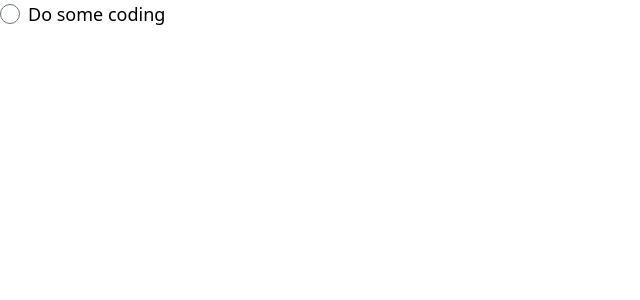
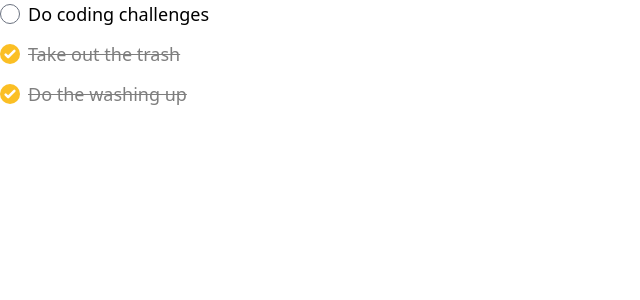
Before and after one commit to bk20dev/todo-app, a React (Create React App) app: page / in a window 1280 px wide. Shown: the top 300 px of the page, without its empty margins (0-640 px from the left). Built offline with nearby package versions, Linux system fonts and the light colour scheme.

Commit message:
Added Redux. Created TodoList component

```diff
--- a/package.json
+++ b/package.json
@@ -4,12 +4,14 @@
   "private": true,
   "dependencies": {
     "@craco/craco": "^6.2.0",
+    "@reduxjs/toolkit": "^1.6.1",
     "@tailwindcss/forms": "^0.3.3",
     "@testing-library/jest-dom": "^5.11.4",
     "@testing-library/react": "^11.1.0",
     "@testing-library/user-event": "^12.1.10",
     "react": "^17.0.2",
     "react-dom": "^17.0.2",
+    "react-redux": "^7.2.4",
     "react-scripts": "4.0.3",
     "sass": "^1.37.0",
     "web-vitals": "^1.0.1"
--- /dev/null
+++ b/src/app/store.js
@@ -0,0 +1,8 @@
+import { configureStore } from '@reduxjs/toolkit';
+import taskReducer from '../reducers/tasksReducer';
+
+export default configureStore({
+  reducer: {
+    tasks: taskReducer,
+  },
+});
--- a/src/components/App.jsx
+++ b/src/components/App.jsx
@@ -1,16 +1,9 @@
-import { useState } from 'react';
-import TodoItem from './TodoItem';
+import TodoList from './TodoList';
 
 const App = () => {
-  const [checked, setChecked] = useState(false);
-
   return (
     <div>
-      <TodoItem
-        title="Do some coding"
-        done={checked}
-        onToggle={() => setChecked(!checked)}
-      />
+      <TodoList />
     </div>
   );
 };
--- /dev/null
+++ b/src/components/TodoList.jsx
@@ -0,0 +1,23 @@
+import { useDispatch, useSelector } from 'react-redux';
+import { toggle } from '../reducers/tasksReducer';
+import TodoItem from './TodoItem';
+
+const TodoList = () => {
+  const tasks = useSelector((state) => state.tasks);
+  const dispatch = useDispatch();
+
+  return (
+    <div className="flex flex-col gap-3">
+      {tasks.map(({ id, title, done }) => (
+        <TodoItem
+          key={id}
+          title={title}
+          done={done}
+          onToggle={() => dispatch(toggle(id))}
+        />
+      ))}
+    </div>
+  );
+};
+
+export default TodoList;
--- a/src/index.jsx
+++ b/src/index.jsx
@@ -1,5 +1,12 @@
 import ReactDOM from 'react-dom';
+import { Provider } from 'react-redux';
+import store from './app/store';
 import App from './components/App';
 import './index.scss';
 
-ReactDOM.render(<App />, document.getElementById('root'));
+ReactDOM.render(
+  <Provider store={store}>
+    <App />
+  </Provider>,
+  document.getElementById('root')
+);
--- /dev/null
+++ b/src/reducers/tasksReducer.js
@@ -0,0 +1,22 @@
+import { createSlice } from '@reduxjs/toolkit';
+
+const taskReducer = createSlice({
+  name: 'tasks',
+  initialState: [
+    { id: 1, title: 'Do coding challenges', done: false },
+    { id: 2, title: 'Take out the trash', done: true },
+    { id: 3, title: 'Do the washing up', done: true },
+  ],
+  reducers: {
+    add(tasks, action) {
+      tasks.push(action.payload);
+    },
+    toggle(tasks, action) {
+      const task = tasks.find((task) => task.id === action.payload);
+      task.done = !task.done;
+    },
+  },
+});
+
+export const { add, toggle } = taskReducer.actions;
+export default taskReducer.reducer;
```
Also changed, not shown: 1 other file (tests, documents, lock files or other folders).
